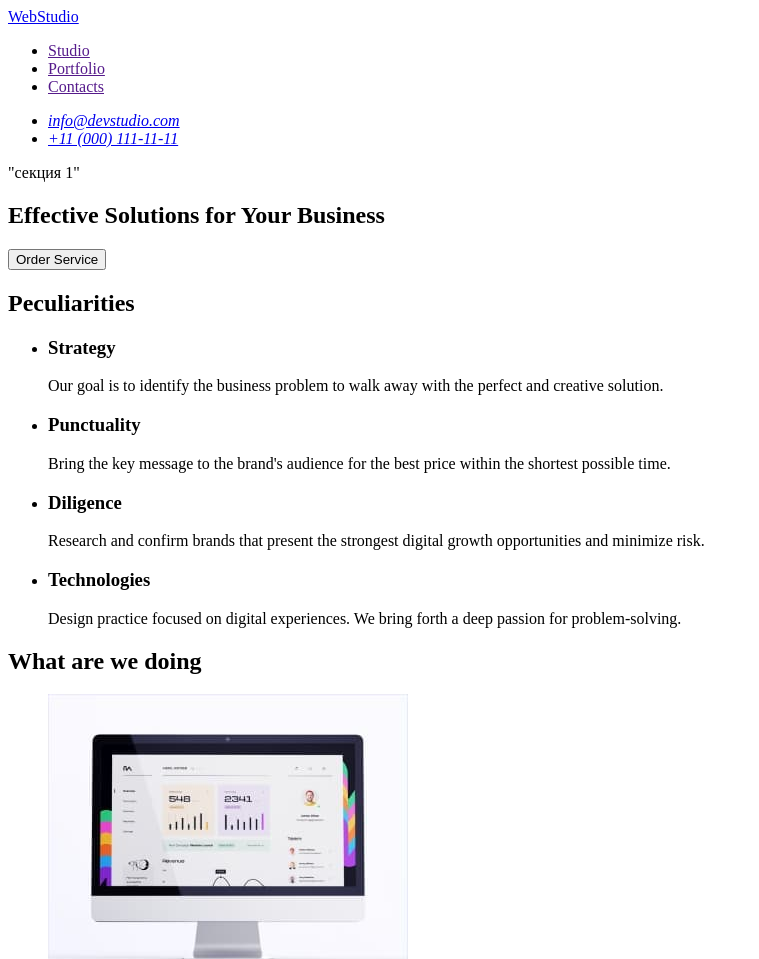
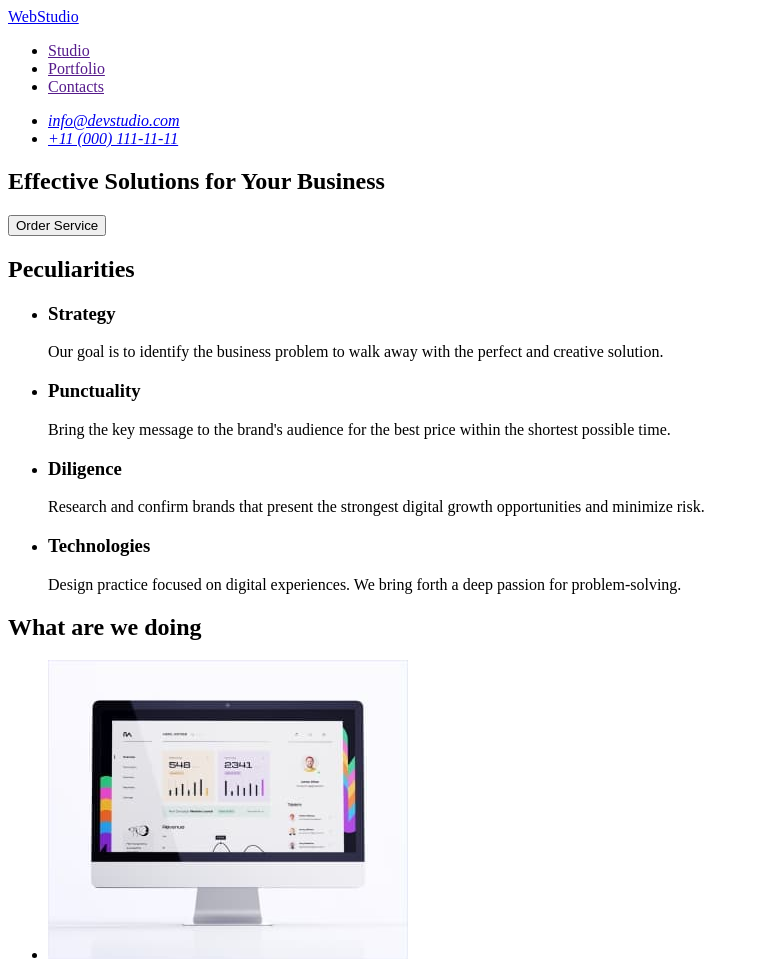
Before and after one commit to anacstasy/goit-markup-hw-01, a plain HTML site: page index.html in a window 1280 px wide. Shown: the top 959 px of the page, without its empty margins (0-759 px from the left). Drawn offline with Linux system fonts and the light colour scheme.

Commit message:
updateindex.html-2

```diff
--- a/index.html
+++ b/index.html
@@ -27,7 +27,6 @@
     </header>
     <!-- Главная секция. Заголовок.Кнопка -->
     <main>
-      "секция 1"
       <section>
         <h1>Effective Solutions for Your Business</h1>
         <button type="button">Order Service</button>
```
